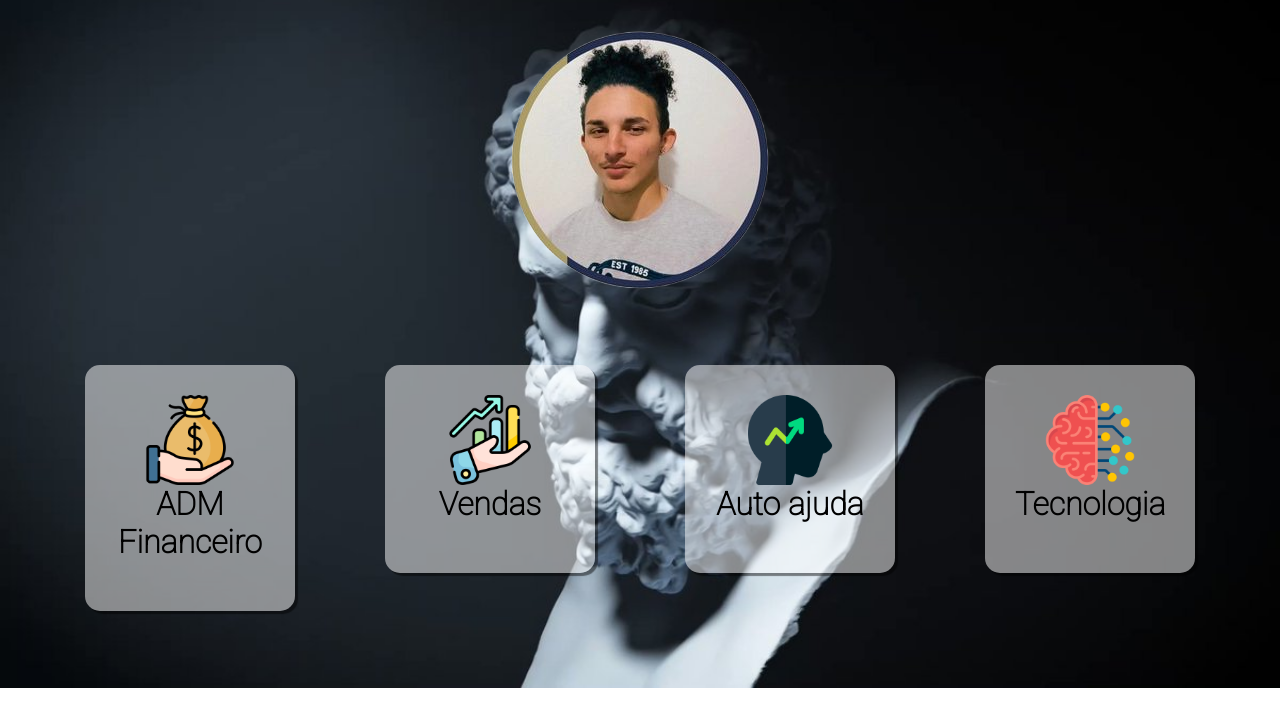
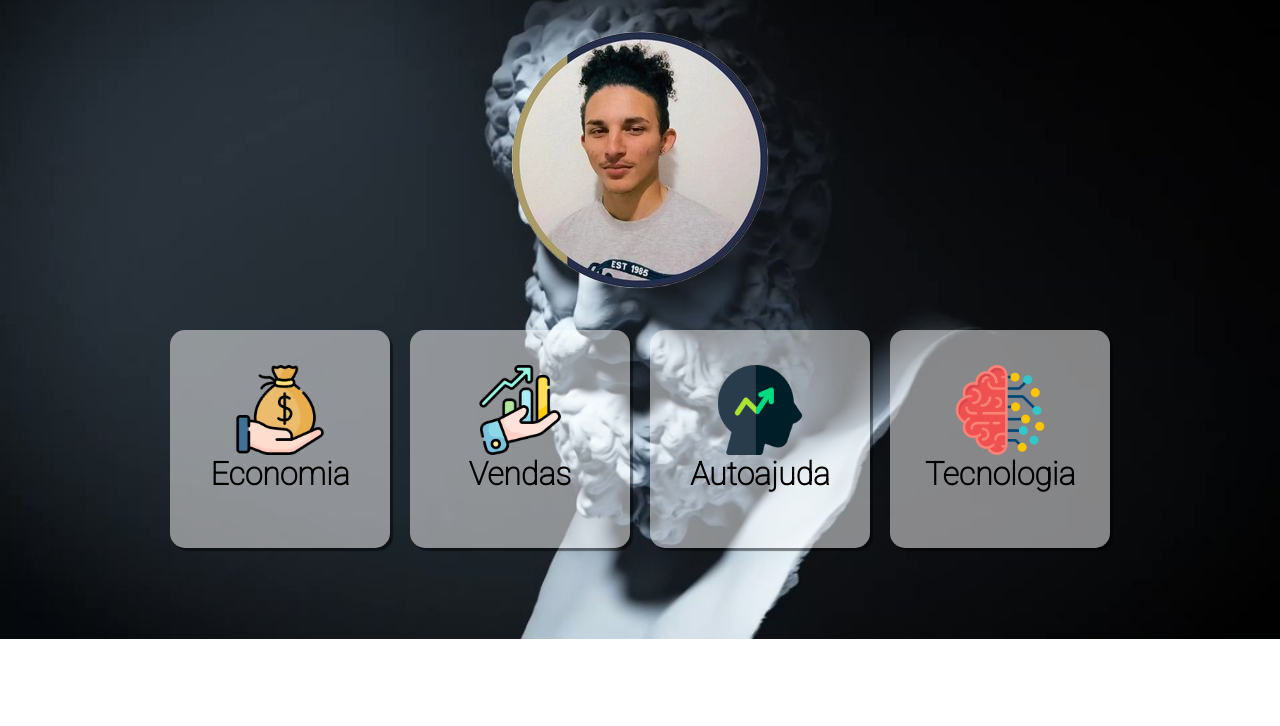
Before and after one commit to Matheus-Muller-Dev/Sobre-mim, a plain HTML site: page index.html in a window 1280 px wide. Drawn offline with Linux system fonts and the light colour scheme.

Commit message:
atualizando div

```diff
--- a/index.html
+++ b/index.html
@@ -15,11 +15,13 @@
   <div class="fhoto">
     <img src="./imgs/Meu projeto.png" alt="img-eu">
   </div>
+
    <div class="container">
+
     <a href="links/curriculo.html">
       <div class="card">
         <img src="imgs/salary.png" alt="curriculo" height="90">
-        <h1>ADM Financeiro</h1>
+        <h1>Economia</h1>
       </div>
     </a>
 
@@ -32,7 +34,7 @@
       <a href="links/portifolio.html">
         <div class="card">
           <img src="imgs/motivation.png" height="90">
-          <h1>Auto ajuda</h1>
+          <h1>Autoajuda</h1>
         </div>
 
         <a href="links/portifolio.html">
@@ -85,15 +87,16 @@
     display: flex;
     flex-wrap: wrap;
 
+
   }
   .container div{
     flex: 1 1 300px;
-    margin: 45px;
+    margin: 10px;
 }
 
   .card{
     background-color: #ffffff80;
-            padding: 30px;
+            padding: 35px;
             border-radius: 15px;
             box-shadow: 3px 3px 1px 0px #00000075;
             cursor: pointer;
```
